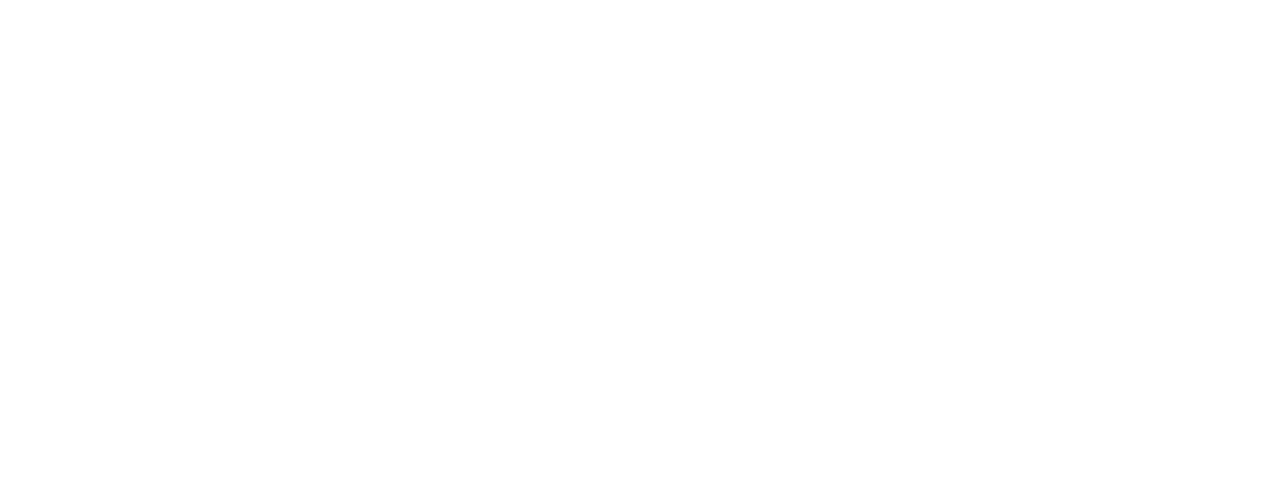
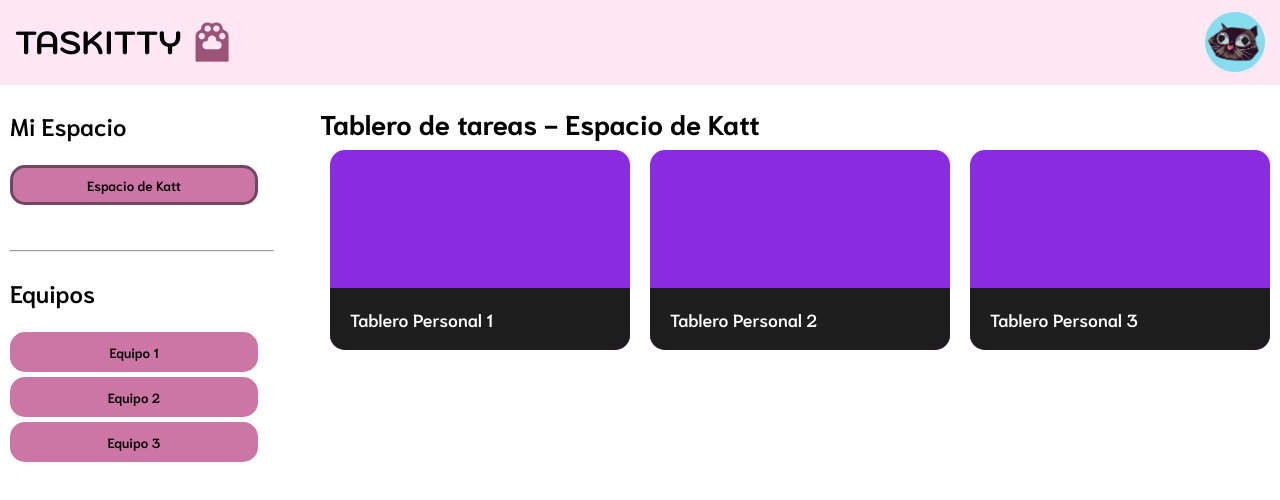
Before and after one commit to KatherineDG/Taskitty, a React (Create React App) app: page /home-espacios in a window 1280 px wide. Before the commit this address had no page. Shown: the top 500 px of the page. Built offline with nearby package versions, Linux system fonts and the light colour scheme.

Commit message:
Modal Miembros de Equipo (mod: subcomponentes por tipo de miembro)

```diff
--- a/src/components/Espacios.js
+++ b/src/components/Espacios.js
@@ -3,7 +3,7 @@ import "./styles/Espacios.css";
 
 function Espacios({nombreUsuario, listaEquipos, handleNombreEspacio}) {
 
-    const [espacioSeleccionado, setEspacioSeleccionado] = useState("");
+    const [espacioSeleccionado, setEspacioSeleccionado] = useState(`Espacio de ${nombreUsuario}`);
 
     const handleEspacioSeleccionado = (nombreEspacio) => {
         setEspacioSeleccionado(nombreEspacio);
--- /dev/null
+++ b/src/components/ModalMiembros.js
@@ -0,0 +1,46 @@
+import {React} from 'react';
+import './styles/ModalMiembros.css';
+
+function ModalMiembros() {
+
+    const linstaAdministradores = ['Admin1'];
+    const linstaModeradores = ['Mod1', 'Mod2'];
+    const linstaInvitados = ['Inv1', 'Inv2'];
+
+    return (
+        <div className='root-modal-miembros'>
+            <div>
+                <p style={{"fontSize":"1.4em", "margin":0}}>Miembros</p>
+                <p style={{"fontSize":"1.2em", "margin":0}}>Administradores</p>
+                {linstaAdministradores.map((administrador) => {
+                    return(
+                        <div className='miembro'>
+                            <img src='icons/gatobromista.png' height={40} width={40} style={{"margin":"0 20px 0 0"}} alt='iconoperfil'></img>
+                            {administrador}
+                        </div>
+                    )
+                })}
+                <p style={{"fontSize":"1.2em", "margin":0}}>Moderadores</p>
+                {linstaModeradores.map((moderador) => {
+                    return(
+                        <div className='miembro'>
+                            <img src='icons/gatobromista.png' height={40} width={40} style={{"margin":"0 20px 0 0"}} alt='iconoperfil'></img>
+                            {moderador}
+                        </div>
+                    )
+                })}
+                <p style={{"fontSize":"1.2em", "margin":0}}>Invitados</p>
+                {linstaInvitados.map((invitado) => {
+                    return(
+                        <div className='miembro'>
+                            <img src='icons/gatobromista.png' height={40} width={40} style={{"margin":"0 20px 0 0"}} alt='iconoperfil'></img>
+                            {invitado}
+                        </div>
+                    )
+                })}
+            </div>
+        </div>
+    );
+}
+
+export default ModalMiembros;
--- a/src/components/Tableros.js
+++ b/src/components/Tableros.js
@@ -1,10 +1,28 @@
-import { React } from "react";
+import { React, useState } from "react";
 import "./styles/Tableros.css";
+import ModalMiembros from "./ModalMiembros";
 
-function Tableros({ listaTableros, nombreEspacio }) {
+function Tableros({ listaTableros, nombreEspacio, nombreUsuario }) {
+
+  const [MostrarModalMiembros, setMostrarModalMiembros] = useState(false);
+
+  const handleMostrarModalMiembros = () => {
+    setMostrarModalMiembros(true);
+  }
+
+  const handleNoMostrarModalMiembros = () => {
+    setMostrarModalMiembros(false);
+  }
+
   return (
     <div>
-      <p className="titulo-tableros">Tablero de tareas - {nombreEspacio}</p>
+      { MostrarModalMiembros ? <ModalMiembros/> : '' }
+      <p className="titulo-tableros">Tablero de tareas - {nombreEspacio}
+        {nombreEspacio !== `Espacio de ${nombreUsuario}` && nombreEspacio !== '' ?
+          <img src="icons/iconequipo.png" onMouseEnter={handleMostrarModalMiembros} onMouseOut={handleNoMostrarModalMiembros} height={50} width={50} style={{"margin":"0 0 0 10px"}} alt='iconoequipos'></img>
+        :
+        ''}
+      </p>
       <div className="contenedor-tableros">
         {listaTableros.map((tablero) => {
           return (
--- /dev/null
+++ b/src/components/styles/ModalMiembros.css
@@ -0,0 +1,19 @@
+.root-modal-miembros{
+    position: absolute;
+    padding: 15px;
+    width: 25%;
+    right: 5%;
+    background-color: #FFFFFF;
+    border: 5px solid #E3A5C7;
+    border-radius: 20px;
+    font-family: 'Niramit-SemiBold';
+}
+
+.miembro{
+    display: flex;
+    align-items: center;
+    background-color: #E3A5C7;
+    margin: 5px 0 0 0;
+    border-radius: 5px;
+    padding: 5px 0 5px 10px;
+}
--- a/src/components/styles/Tableros.css
+++ b/src/components/styles/Tableros.css
@@ -1,5 +1,7 @@
 
 .titulo-tableros{
+    display: flex;
+    align-items: center;
     font-family: 'Niramit-Bold';
     font-size: 1.7em;
     margin: 20px 0 0 0;
--- a/src/pages/Home.js
+++ b/src/pages/Home.js
@@ -7,13 +7,15 @@ import Tableros from '../components/Tableros';
 
 function Home() {
 
-    const [nombreEspacio, setNombreEspacio] = useState("");
+    const nombreUsuario = "Katt";
+
+    const [nombreEspacio, setNombreEspacio] = useState(`Espacio de ${nombreUsuario}`);
 
     const handleNombreEspacio = (nombreEspacio) => {
         setNombreEspacio(nombreEspacio);
     }
 
-    const nombreUsuario = "Katt";
+
     const listaEquipos = ["Equipo 1", "Equipo 2", "Equipo 3"];
     const listaTableros = ["Tablero Personal 1", "Tablero Personal 2", "Tablero Personal 3"];
 
@@ -21,8 +23,8 @@ function Home() {
         <div>
             <Navegacion />
             <div className='home'>
-                <Espacios nombreUsuario={nombreUsuario} listaEquipos={listaEquipos}  handleNombreEspacio={handleNombreEspacio}/>
-                <Tableros listaTableros={listaTableros} nombreEspacio={nombreEspacio}/>
+                <Espacios nombreUsuario={nombreUsuario} listaEquipos={listaEquipos}  handleNombreEspacio={handleNombreEspacio} />
+                <Tableros listaTableros={listaTableros} nombreEspacio={nombreEspacio} nombreUsuario={nombreUsuario}/>
             </div>
         </div>
     );
--- a/src/routes/AppRoutes.js
+++ b/src/routes/AppRoutes.js
@@ -9,7 +9,7 @@ function AppRoutes() {
     <Routes>
       <Route path="/" element={<Inicio />} />
       <Route path="/registro" element={<Registro />} />
-      <Route path="/home-mi-espacio" element={<Home />} />
+      <Route path="/home-espacios" element={<Home />} />
     </Routes>
   );
 }
```
Also changed, not shown: public/icons/iconequipo.png (added).
